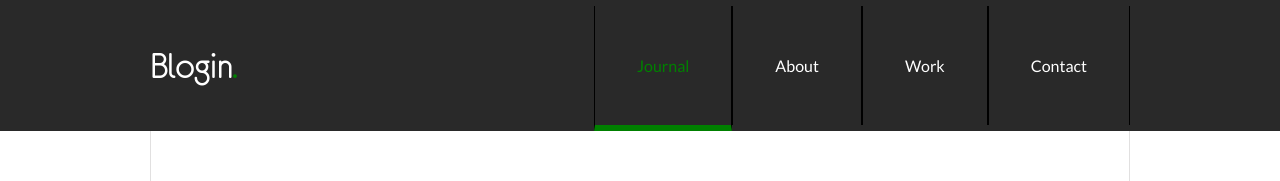
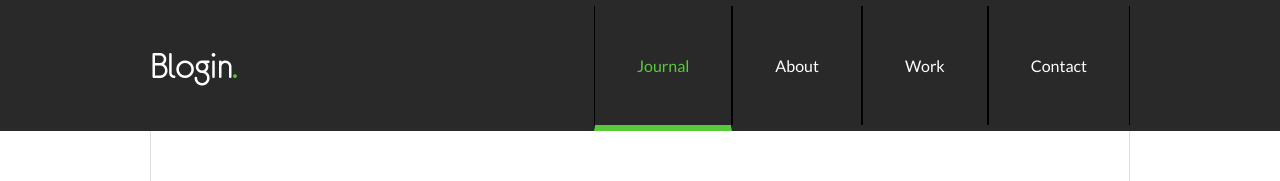
Before and after one commit to yanivRichman/Blogin, a plain HTML site: page index.html in a window 1280 px wide. In both pictures the pointer is over the link "Journal". Shown: the top 181 px of the page. Drawn offline with Linux system fonts and the light colour scheme.

Commit message:
color fix

```diff
--- a/styles/style.css
+++ b/styles/style.css
@@ -84,7 +84,7 @@ p {
   }
 
   .main-header .logo span{
-    color:green;
+    color: #58c93a;
   }
 
   .nav-links {
@@ -103,8 +103,8 @@ p {
   }
 
   .main-header a:hover {
-    color: green;
-    border-bottom: 6px solid green;
+    color: #58c93a;
+    border-bottom: 6px solid #58c93a;
     background-color: #292929;
   }
 
```
